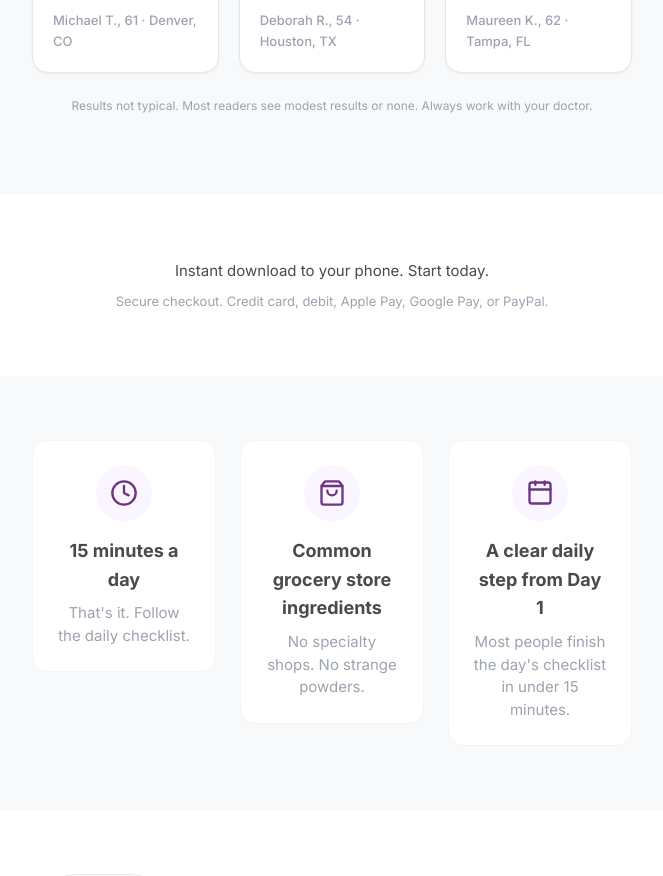
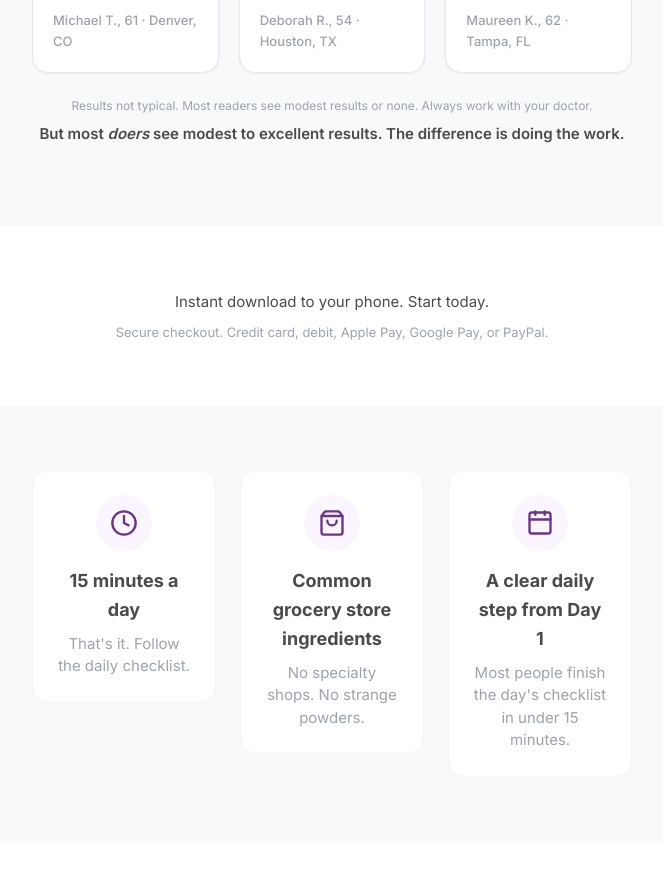
Before and after one commit to jpolley84/BPcures, a React (Vite) app: page / in a window 1280 px wide. Shown: the part 2920-3796 px from the top of the page, without its empty margins (308-971 px from the left). Built offline with nearby package versions, Linux system fonts and the light colour scheme; no server answers.

Commit message:
copy: add readers-vs-doers contrast line under testimonial disclaimer
'Most readers see modest results or none. But most doers see modest to
excellent results.' Added only to the testimonial sales note; the legal
footer + /disclaimer keep the strict cautious-only wording.

```diff
--- a/src/pages/CheckoutPage.jsx
+++ b/src/pages/CheckoutPage.jsx
@@ -394,6 +394,9 @@ const CheckoutPage = () => {
             <p className="text-center mt-6" style={{ color: 'var(--muted-gray)', fontSize: '12px', lineHeight: '1.5' }}>
               Results not typical. Most readers see modest results or none. Always work with your doctor.
             </p>
+            <p className="text-center mt-2" style={{ color: 'var(--dark-gray)', fontSize: '15px', fontWeight: 600, lineHeight: '1.5' }}>
+              But most <em>doers</em> see modest to excellent results. The difference is doing the work.
+            </p>
           </AnimatedSection>
         </div>
       </div>
```
